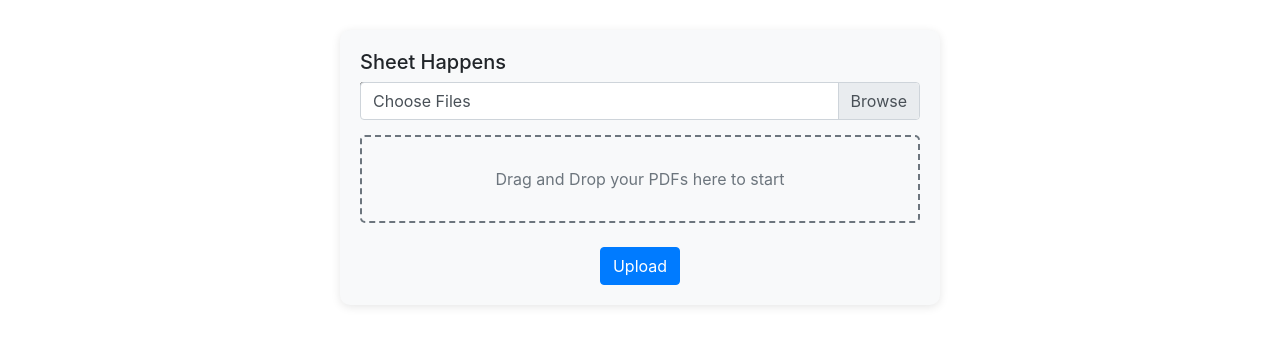
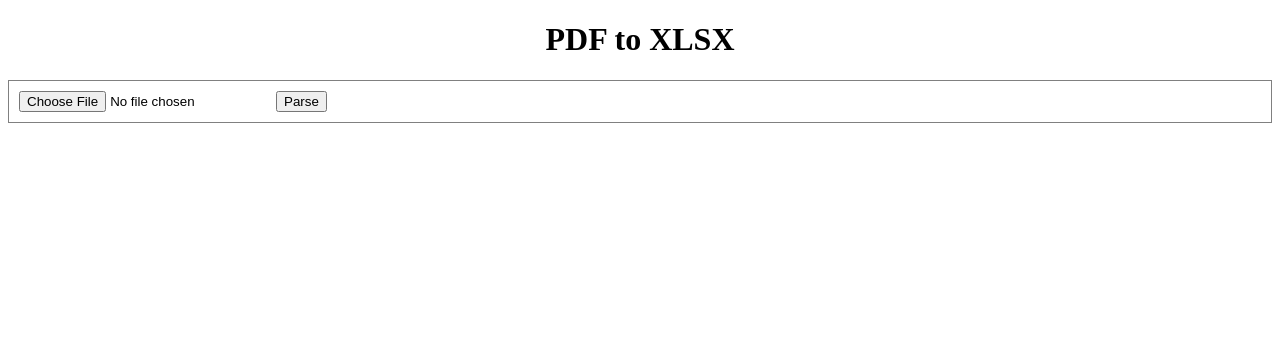
Before and after one commit to carballo91/PDFtoXLSX, a Django app: page / in a window 1280 px wide. Shown: the top 346 px of the page. Run offline with Django 5.2, Linux system fonts and the light colour scheme; some libraries are stand-ins or nearby versions.

Commit message:
Update upload.html

```diff
--- a/pdf_to_excel/templates/upload.html
+++ b/pdf_to_excel/templates/upload.html
@@ -1,95 +1,33 @@
 <!DOCTYPE html>
-<html lang="en">
+<html>
 <head>
-    <meta charset="UTF-8">
-    <meta name="viewport" content="width=device-width, initial-scale=1.0">
-    <title>PDF to XLSX</title>
-    <!-- Bootstrap CSS -->
-    <link href="https://stackpath.bootstrapcdn.com/bootstrap/4.5.2/css/bootstrap.min.css" rel="stylesheet">
-
+    <title>Upload PDF</title>
     <style>
-        body {
-            margin: 0 20px;
-        }
-        label:focus {
-            border: 20px solid blue;
-        }
         h1 {
             text-align: center;
         }
-        .form-container {
-            max-width: 600px;
-            margin: 30px auto;
-            padding: 20px;
-            border-radius: 10px;
-            background-color: #f8f9fa;
-            box-shadow: 0 2px 10px rgba(0,0,0,0.1);
-        }
-        .drop-zone {
-            border: 2px dashed #6c757d;
-            padding: 30px;
-            margin-top: 15px;
-            text-align: center;
-            color: #6c757d;
-            cursor: pointer;
-            border-radius: 5px;
-        }
-        .drop-zone.over {
-            border-color: green;
-            background-color: #e9ecef;
-        }
-        #ready {
-            text-align: center;
-        }
-        #loading {
-            display: none;
-            text-align: center;
-            margin-top: 20px;
-            font-weight: bold;
-            color: #007bff;
-        }
-        #fileError {
-            color: red;
+        .form {
+            border: 1px solid grey;
+            padding: 10px;
         }
     </style>
 </head>
 <body>
-    <div class="form-container">
-        <h5>Sheet Happens</h5>
-        <form method="post" enctype="multipart/form-data" id="uploadForm">
+    <h1>PDF to XLSX</h1>
+    <div class="form">
+        <form method="post" enctype="multipart/form-data">
             {% csrf_token %}
-            <div class="custom-file">
-                <label class="custom-file-label" for="pdf_file">Choose Files</label>
-                {{ form.pdf_file }}
-
-            </div>
-            <div id="dropZone" class="drop-zone">
-                Drag and Drop your PDFs here to start
-            </div>
-            <div id="fileError"></div>
-            <div id="loading">Processing your file, please wait...</div>
-            <div class="text-center mt-4">
-                <button type="submit" class="btn btn-primary">Upload</button>
-            </div>
+            {{ form.pdf_file }}
+            <input type="submit" value="Parse">
         </form>
     </div>
 
     {% if message %}
-        <p>No rows found or not a valid PDF file</p>
+        <p>No rows found or not a PDF file</p>
     {% endif %}
-    {% if download_data %}
-        <div id="ready">
-        {% for url, file in download_data %}
-            <p class="download"><a  href="{{ url }}" download>{{ file }}</a></p>
-        {% endfor %}</div>
-
+    {% if download_url %}
+        <p>Your file is ready! <a href="{{ download_url }}" download>Download Excel file</a></p>
     {% endif %}
-
-    <script src="https://code.jquery.com/jquery-3.5.1.slim.min.js"></script>
-    <script src="https://cdn.jsdelivr.net/npm/@popperjs/core@2.9.2/dist/umd/popper.min.js"></script>
-    <script src="https://stackpath.bootstrapcdn.com/bootstrap/4.5.2/js/bootstrap.min.js"></script>
-
-    <!-- Move JavaScript to the end of the body -->
 
 </body>
 </html>
```
